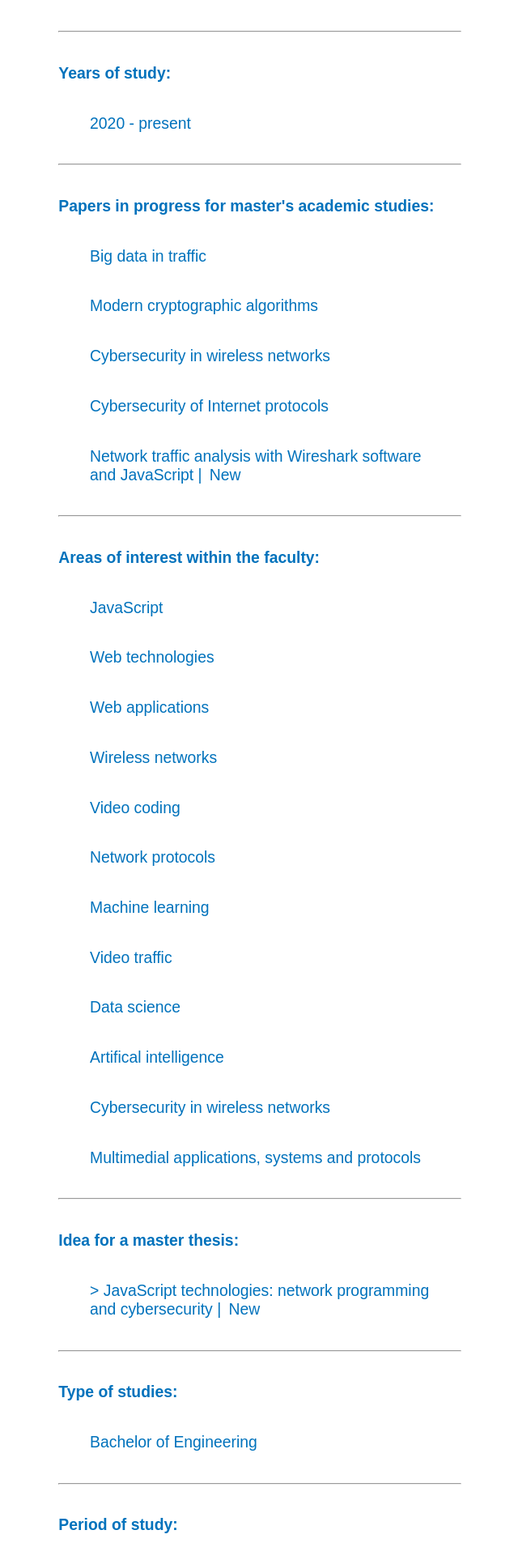
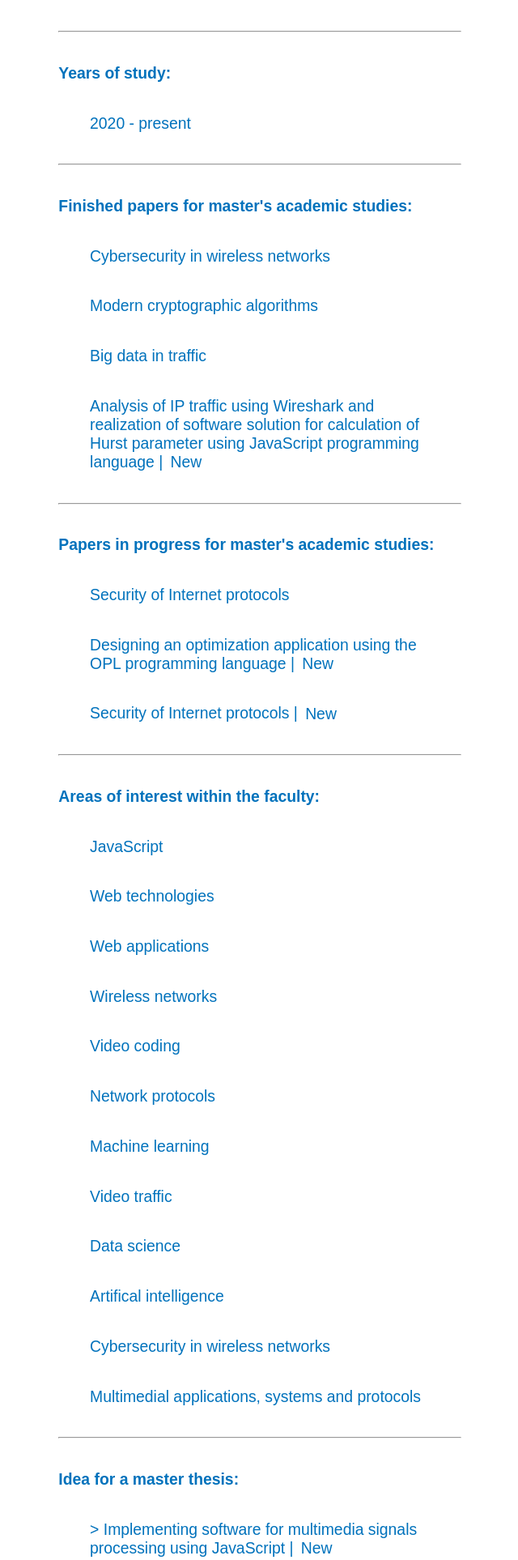
Before and after one commit to CoaPro/root, a Django app: page /profil/faculty in a window 1280 px wide. Shown: the part 688-2614 px from the top of the page at 81% size, without its empty margins (595-1235 px from the left). Run offline with Django 3.2, Linux system fonts and the light colour scheme.

Commit message:
a13 | 1.7.2021.

```diff
--- a/aleksandarlukovic/templates/profil/faculty.html
+++ b/aleksandarlukovic/templates/profil/faculty.html
@@ -93,14 +93,24 @@
 
                         </li>
 
+                        <li class="lista_faks a4_">
+                            Finished papers for master's academic studies:
+                            <ul> <li>Cybersecurity in wireless networks  </li>
+                                <li>Modern cryptographic algorithms  </li>
+                                <li>Big data in traffic </li>
+                                <li>Analysis of IP traffic using Wireshark and realization of software solution for calculation of Hurst parameter using JavaScript programming language | <span id="profilNovoF">New</span></li>
+                            </ul>
+
+                            <hr>
+
+                        </li>
+
                         <li class="lista_faks a4a">
                             Papers in progress for master's academic studies:
                             <ul>
-                                <li>Big data in traffic </li>
-                                <li>Modern cryptographic algorithms  </li>
-                                <li>Cybersecurity in wireless networks  </li>
-                                <li>Cybersecurity of Internet protocols  </li>
-                                <li>Network traffic analysis with Wireshark software and JavaScript | <span id="profilNovoF">New</span></li>
+                                <li>Security of Internet protocols  </li>
+                                <li>Designing an optimization application using the OPL programming language | <span id="profilNovoF">New</span></li>
+                                <li>Security of Internet protocols | <span id="profilNovoF">New</span></li>
                             </ul>
 
                             <hr>
@@ -134,7 +144,7 @@
                         <li class="lista_faks a4b">
                             Idea for a master thesis:
                             <ul>
-                                <li>> JavaScript technologies: network programming and cybersecurity | <span id="profilNovoF">New</span> </li>
+                                <li>> Implementing software for multimedia signals processing using JavaScript | <span id="profilNovoF">New</span> </li>
                             </ul>
 
                             <hr>
--- a/aleksandarlukovic/templates/profil/fakultet.html
+++ b/aleksandarlukovic/templates/profil/fakultet.html
@@ -114,7 +114,7 @@
 
                                 <li>Bezbednost protokola Interneta </li>
                                 <li>Projektovanje optimizacione aplikacije korišćenjem programskog jezika OPL </li>
-                                <li>Master rad</li>
+                                <li>Master rad | <span id="profilNovoF">Novo</span> </li>
                             </ul>
 
                             <hr>
--- a/aleksandarlukovic/templates/profil/profil.html
+++ b/aleksandarlukovic/templates/profil/profil.html
@@ -133,13 +133,13 @@
 
                             <li>Web alati:
                                 <ul class="lista_a_a a3">
+
                                     <li>> Git & GitHub</li>
                                     <li>> Heroku <span id="profilNovo">Novo</span></li>
-                                    <li>> WordPress </li>
 
                                     <!--
+                                    <li>> WordPress </li>
                                     <li>> Elementor </li>
-                                    <li>> Git & GitHub </li>
                                     -->
 
                                 </ul>
@@ -193,7 +193,7 @@
 
                             <li>Interesovanja:
                                 <ul class="lista_a_a a9">
-                                    <li>>  JavaScript programiranje: Veb, desktop, WebSocket.io, IoT, igrice, TensorFlow.js </li>
+                                    <li>>  JavaScript programiranje: Veb, desktop, WebSocket.io, IoT, video igre, TensorFlow.js </li>
                                     <li>>  Specijalni efekti: Adobe Photoshop, After Effects, Vegas Pro, FL Studio </li>
                                     <li>>  Mrežne i IP tehnologije: TCP/IP protokol stek, aplikacije u realnom vremenu, itd.</li>
                                     <li>>  Multimedijalni sistemi, aplikacije i protokoli</li>
```
Also changed, not shown: aleksandarlukovic/templates/profil/profile.html (+10 -5 lines).
